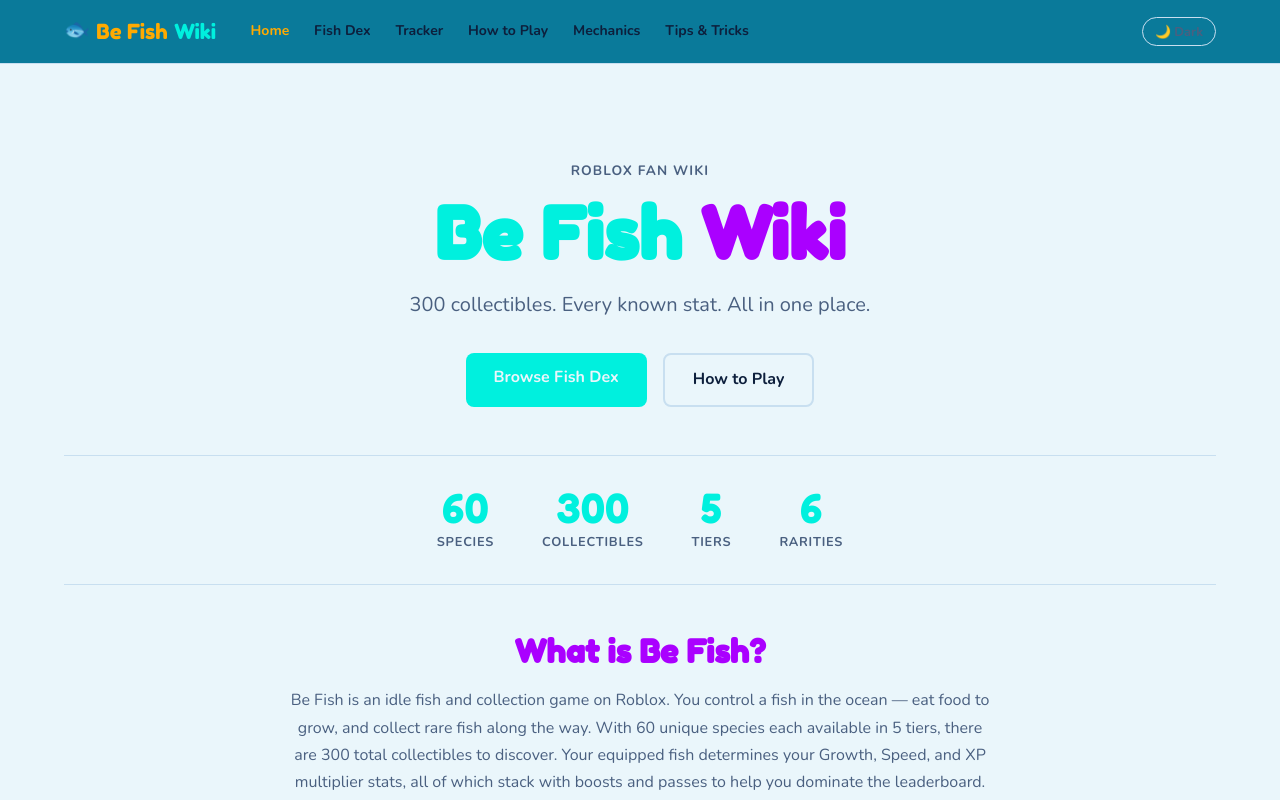
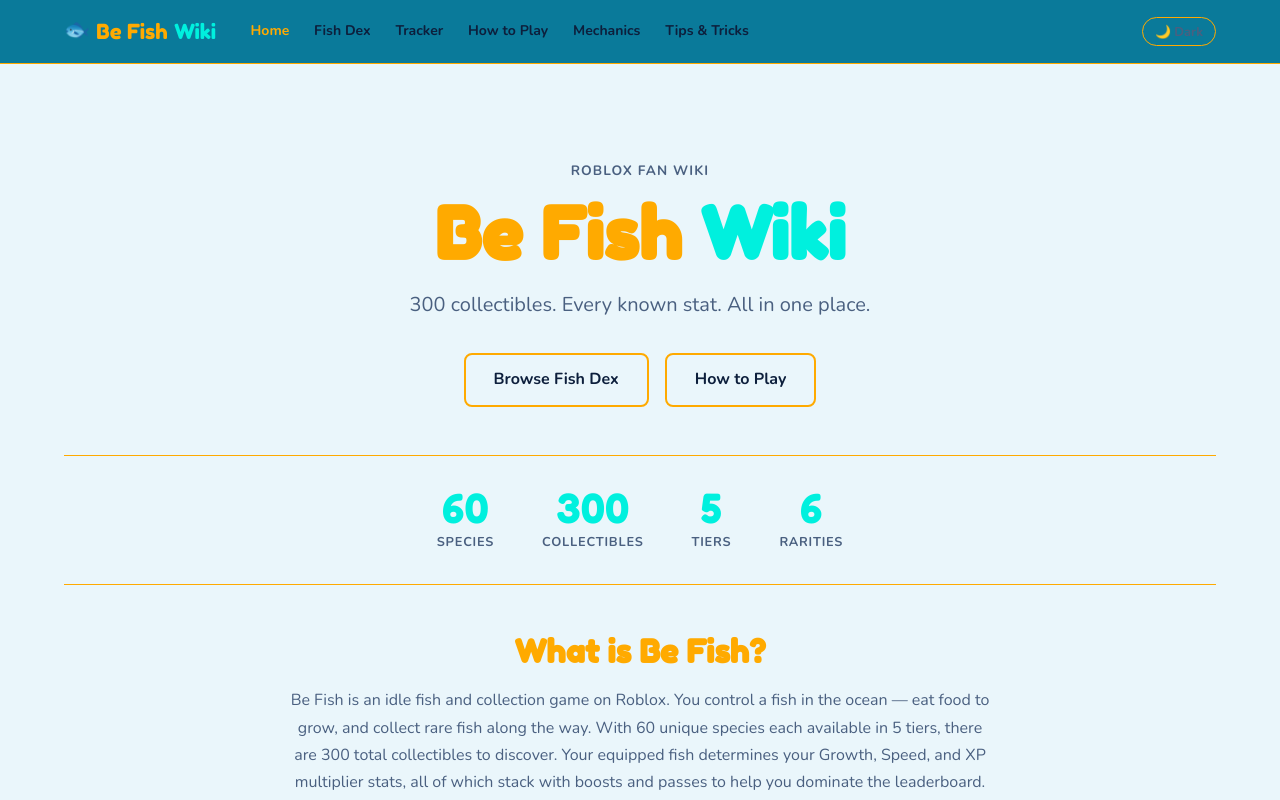
Before and after one commit to rekot24/befish-cc, a Next.js app: page / in a window 1280 px wide. Shown: the top 800 px of the page. Built offline with nearby package versions, Linux system fonts and the light colour scheme.

Commit message:
More color updates - WIP

```diff
--- a/src/app/globals.css
+++ b/src/app/globals.css
@@ -17,6 +17,8 @@
 
   /* Borders */
   --border: var(--color-orange);
+  --btn-border: var(--color-cyan);
+  --btn-border-hover: var(--color-purple);
 
   /* Text */
   --text-hi: #f0f4ff;
@@ -63,10 +65,16 @@
 [data-theme="light"] {
   --page-bg: #eaf6fb;
   --nav-bg: #0a7a9a;
+  --nat-text: #0d1f3c;
   --card-bg: #ffffff;
   --card-bg-alt: #f0f8fd;
   --footer-bg: #0a7a9a;
-  --border: #c8dff0;
+  --border: var(--color-orange);
+  --hero-word-befish: var(--color-orange);
+  --hero-word-wiki: var(--color-cyan);
+  --btn-border: var(--color-orange);
+  --btn-border-hover: var(--color-cyan);
+  --section-header: var(--color-orange);
   --text-hi: #0d1f3c;
   --text-mid: #4a6080;
   --text-low: #8aaabb;
--- a/src/components/HomePage/HomePage.module.css
+++ b/src/components/HomePage/HomePage.module.css
@@ -42,24 +42,9 @@
   flex-wrap: wrap;
 }
 
-.btnPrimary {
+.btn {
   padding: 0.75rem 1.75rem;
-  background: var(--accent);
-  color: var(--page-bg);
-  font-weight: 700;
-  border-radius: 8px;
-  text-decoration: none;
-  transition: opacity 0.15s ease;
-}
-
-.btnPrimary:hover {
-  opacity: 0.85;
-  text-decoration: none;
-}
-
-.btnSecondary {
-  padding: 0.75rem 1.75rem;
-  border: 2px solid var(--border);
+  border: 2px solid var(--btn-border);
   color: var(--text-hi);
   font-weight: 700;
   border-radius: 8px;
@@ -67,8 +52,8 @@
   transition: border-color 0.15s ease;
 }
 
-.btnSecondary:hover {
-  border-color: var(--accent);
+.btn:hover {
+  border-color: var(--btn-border-hover);
   text-decoration: none;
 }
 
--- a/src/components/HomePage/HomePage.tsx
+++ b/src/components/HomePage/HomePage.tsx
@@ -62,8 +62,8 @@
           300 collectibles. Every known stat. All in one place.
         </p>
         <div className={styles.heroCtas}>
-          <a href="/fishdex" className={styles.btnPrimary}>Browse Fish Dex</a>
-          <a href="/how-to-play" className={styles.btnSecondary}>How to Play</a>
+          <a href="/fishdex" className={styles.btn}>Browse Fish Dex</a>
+          <a href="/how-to-play" className={styles.btn}>How to Play</a>
         </div>
       </section>
 
```
